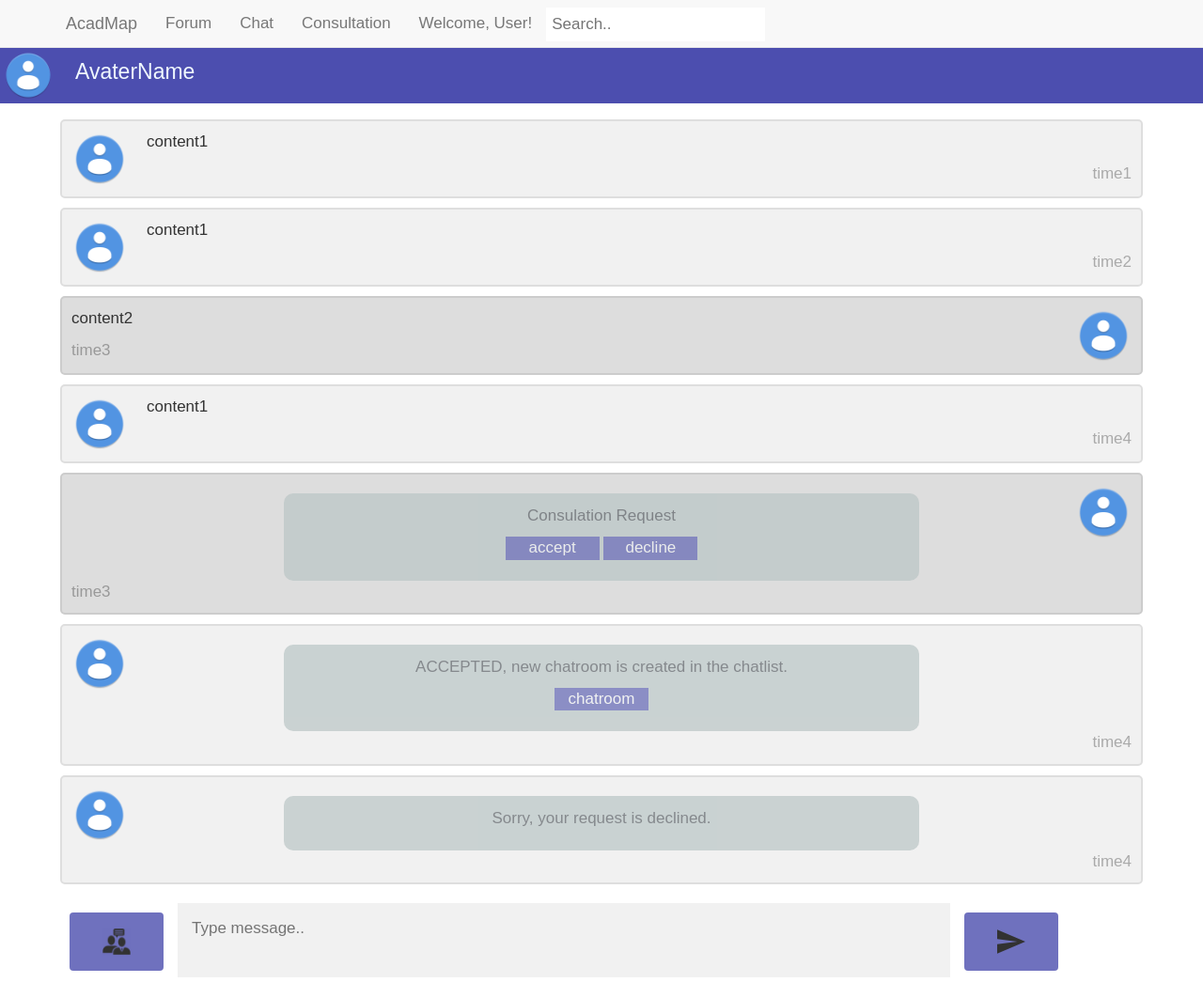
After one commit to fungking07/3100-project, a PHP site: page /chat_related/chatrooms.html in a window 1280 px wide. The commit adds this page. Shown: the whole page at 94% size. Run offline with PHP 8.4, Linux system fonts and the light colour scheme; some libraries are stand-ins or nearby versions.

Commit message:
update chat module

```diff
--- /dev/null
+++ b/chat_related/chatrooms.html
@@ -0,0 +1,126 @@
+<?php
+  //as admin from now (change in later code)
+	include(ConnectDatabase.php);
+
+  $sql = 'SELECT message,message_date_time FROM chat Order By last_message_time';
+
+	//get result accoriding to the query
+	$result = mysqli_query($connect,$sql);
+
+
+	//fetch the result into the aoociative array format
+	$msginfo = mysqli_fetch_all($result,MySQLI_ASSOC);
+
+  //print message on screen using html below(added)
+
+  if(isset($_POST["submit"])){
+    //save the $_POST["msg"] to database
+  }
+
+ ?>
+<!DOCTYPE html>
+<html>
+<head>
+<meta http-equiv="X-UA-Compatible" content="IE=Edge">
+<meta name="viewport" content="device-width, initial-scale = 1">
+<title>chatroom</title>
+<link rel="stylesheet" href="../css/bootstrap.min.css">
+<link rel="stylesheet" href="../css/main.css">
+<link rel="stylesheet" href="../css/chatrooms.css">
+<script src="https://ajax.googleapis.com/ajax/libs/jquery/2.1.3/jquery.min.js"></script>
+<script src="../js/bootstrap.min.js"></script>
+<script src="../js/chatrooms.js"></script>
+</head>
+<body>
+
+<nav class="navbar navbar-default navbar-fixed-top">
+  <div class="container">
+    <a href="#" class="navbar-brand">AcadMap</a>
+    <div class="container-fluid">
+      <ul class="nav navbar-nav">
+        <li><a href="#">Forum</a></li>
+        <li><a href="#">Chat</a></li>
+        <li><a href="#">Consultation</a></li>
+        <input type="text" placeholder="Search..">
+        <li><a href="#">Welcome, User!</a></li>
+      </ul>
+    </div>
+  </div>
+</nav>
+
+<div class="header1">
+  <img src="../assets/avatar.png" alt="Avatar1">
+  <p class="phead"> AvaterName </p>
+</div>
+
+<div class="content1">
+<div class="container1">
+  <img src="../assets/avatar.png" alt="Avatar1">
+  <p>content1</p>
+  <span class="time-right">time1</span>
+</div>
+
+<div class="container1">
+  <img src="../assets/avatar.png" alt="Avatar1">
+  <p>content1</p>
+  <span class="time-right">time2</span>
+</div>
+
+<div class="container1 darker">
+  <img src="../assets/avatar.png" alt="Avatar2" class="right">
+  <p>content2</p>
+  <span class="time-left">time3</span>
+</div>
+
+<div class="container1">
+  <img src="../assets/avatar.png" alt="Avatar1">
+  <p>content1</p>
+  <span class="time-right">time4</span>
+</div>
+
+<div class="container1 darker">
+  <img src="../assets/avatar.png" alt="Avatar2" class="right">
+  <div class="containerdoc">
+    <p>Consulation Request</p>
+    <button class="btnsend">accept</button>
+    <button class="btnsend">decline</button>
+  </div>
+  <span class="time-left">time3</span>
+</div>
+
+<div class="container1">
+  <img src="../assets/avatar.png" alt="Avatar1">
+  <div class="containerdoc">
+    <p>ACCEPTED, new chatroom is created in the chatlist.</p>
+    <button class="btnsend">chatroom</button>
+  </div>
+  <span class="time-right">time4</span>
+</div>
+
+<div class="container1">
+  <img src="../assets/avatar.png" alt="Avatar1">
+  <div class="containerdoc">
+    <p>Sorry, your request is declined.</p>
+  </div>
+  <span class="time-right">time4</span>
+</div>
+
+<div class="chat" id="myForm">
+  <form action="/action_page.php" class="form-container">
+    <button type="button" class="btn" onclick="consult()">
+      <img src="../assets/consult.png" alt="consult height="30" width="30">
+    </button>
+    <!-- <button type="button" class="btn" onclick="document()">
+      <img src="../assets/document.png" alt="document" height="30" width="30">
+    </button> -->
+    <textarea placeholder="Type message.." name="msg" required></textarea>
+    <button type="submit" class="btn" onclick="newMsg()">
+      <img src="../assets/send.svg" alt="send" height="30" width="30">
+    </button>
+  </form>
+</div>
+</div>
+
+
+</body>
+</html>
--- a/css/chatrooms.css
+++ b/css/chatrooms.css
@@ -80,6 +80,19 @@ body {
 /* Set a style for the submit/login button */
 .form-container .btn {
   float: left;
+  background-color: rgb(76, 78, 175);
+  color: white;
+  padding: 16px 20px;
+  margin: 15px 5px 22px 5px;
+  border: none;
+  cursor: pointer;
+  width: 100px;
+  margin-bottom:10px;
+  opacity: 0.8;
+}
+
+.form-container .btncs {
+  float: left;
   background-color: #4CAF50;
   color: white;
   padding: 16px 20px;
@@ -91,26 +104,43 @@ body {
   opacity: 0.8;
 }
 
-/* Add a red background color to the cancel button */
-.form-container .cancel {
-  background-color: red;
-}
-
 /* Add some hover effects to buttons */
 .form-container .btn:hover, .open-button:hover, .containerdoc:hover .btnsend:hover{
   opacity: 1;
 }
 
+.text{
+  height: 20px;
+  width: 20px;
+  padding: 3px 5px 5px 8px;
+  font-size: larger;
+  font-weight: bolder;
+}
+
 .header1 {
-  position: fixed;
   z-index: 1;
   width: 100%;
   height: 60px;
-  background-color: #5a924c;
+  background-color: rgb(76, 78, 175);
 }
 
-/* Style images */
+.header2{
+  z-index: 1;
+  width: 100%;
+  height: 60px;
+  background-color: #4CAF50;
+}
+
 .header1 img {
+  float: left;
+  max-width: 60px;
+  width: 100%;
+  padding: 2px;
+  margin-right: 20px;
+  border-radius: 50%;
+}
+
+.header2 img {
   float: left;
   max-width: 60px;
   width: 100%;
@@ -126,18 +156,18 @@ body {
 }
 
 .containerdoc {
-  color: rgb(45, 68, 90);
+  color: rgb(88, 94, 100);
   border-radius: 10px;
   text-align: center;
   width: 60%;
   margin: 10px 10px 0px 20%;
   padding: 12px;
-  background-color: #78DDE3;
+  background-color: rgb(185, 197, 197);
   opacity: 0.7;
 }
 
 .btnsend{
-  background-color: #4CAF50;
+  background-color: rgb(76, 78, 175);
   color: white;
   padding: 0px;
   margin: 0px 0px 10px 0px;
@@ -148,7 +178,7 @@ body {
 }
 
 .content1 {
-  padding: 80px 0px;
+  padding: 5px 0px;
   margin: 2px auto 0 auto;
   width: 90%;
 }
```
Also changed, not shown: chat_related/chat_messages.html (renamed from chat_related/chat_messages.php, +8 -1 lines), chat_related/cschatrooms.html (renamed from chat_related/chatrooms.php, +10 -25 lines), css/chat_msg.css (+13 -1 lines), new_register.html (line endings or trailing spaces).
